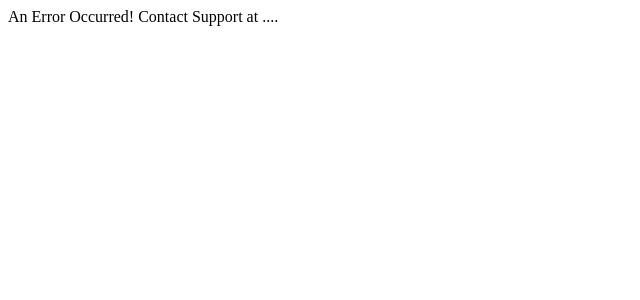
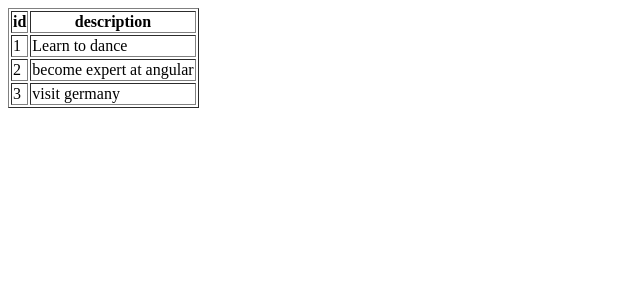
Before and after one commit to rverma510/Todos-Application, an Angular app in the folder frontend/todo/: page /todos in a window 1280 px wide. Shown: the top 300 px of the page, without its empty margins (0-640 px from the left). Built offline with nearby package versions, Linux system fonts and the light colour scheme.

Commit message:
Added listTodos component and routing from welcome comp to listTodos comp.

```diff
--- a/frontend/todo/src/app/app-routing.module.ts
+++ b/frontend/todo/src/app/app-routing.module.ts
@@ -3,12 +3,14 @@ import { Routes, RouterModule } from '@angular/router';
 import { WelcomeComponent } from './welcome/welcome.component';
 import { LoginComponent } from './login/login.component';
 import { ErrorComponent } from './error/error.component';
+import { ListTodosComponent } from './list-todos/list-todos.component';
 
 
 const routes: Routes = [
-  { path:'welcome/:name', component: WelcomeComponent},
   { path:'', component: LoginComponent},
   { path:'login', component: LoginComponent},
+  { path:'welcome/:name', component: WelcomeComponent},
+  { path:'todos', component: ListTodosComponent},
   { path:'**', component: ErrorComponent},
 ];
 
--- a/frontend/todo/src/app/app.module.ts
+++ b/frontend/todo/src/app/app.module.ts
@@ -7,13 +7,15 @@ import { AppComponent } from './app.component';
 import { WelcomeComponent } from './welcome/welcome.component';
 import { LoginComponent } from './login/login.component';
 import { ErrorComponent } from './error/error.component';
+import { ListTodosComponent } from './list-todos/list-todos.component';
 
 @NgModule({
   declarations: [
     AppComponent,
     WelcomeComponent,
     LoginComponent,
-    ErrorComponent
+    ErrorComponent,
+    ListTodosComponent
   ],
   imports: [
     BrowserModule,
--- /dev/null
+++ b/frontend/todo/src/app/list-todos/list-todos.component.html
@@ -0,0 +1,22 @@
+<table border="1px">
+    <thead>
+        <tr>
+            <th>
+                id
+            </th>
+            <th>
+                description
+            </th>
+        </tr>
+    </thead>
+    <tbody>
+        <tr *ngFor="let todo of todos">
+            <td>
+                {{todo.id}}
+            </td>
+            <td>
+                {{todo.description}}
+            </td>
+        </tr>
+    </tbody>
+</table>
--- /dev/null
+++ b/frontend/todo/src/app/list-todos/list-todos.component.ts
@@ -0,0 +1,21 @@
+import { Component, OnInit } from '@angular/core';
+
+@Component({
+  selector: 'app-list-todos',
+  templateUrl: './list-todos.component.html',
+  styleUrls: ['./list-todos.component.css']
+})
+export class ListTodosComponent implements OnInit {
+
+  todos = [
+    {id: 1, description: 'Learn to dance'},
+    {id: 2, description: 'become expert at angular'},
+    {id: 3, description: 'visit germany'}
+  ]
+
+  constructor() { }
+
+  ngOnInit(): void {
+  }
+
+}
--- a/frontend/todo/src/app/welcome/welcome.component.html
+++ b/frontend/todo/src/app/welcome/welcome.component.html
@@ -1 +1,3 @@
 <h2>Welcome {{name}} to our awesome app.</h2>
+
+<p>you can manage your todos <a routerLink='/todos'>here</a></p>
```
Also changed, not shown: frontend/todo/src/app/list-todos/list-todos.component.css (added), 1 other file (tests, documents, lock files or other folders).
